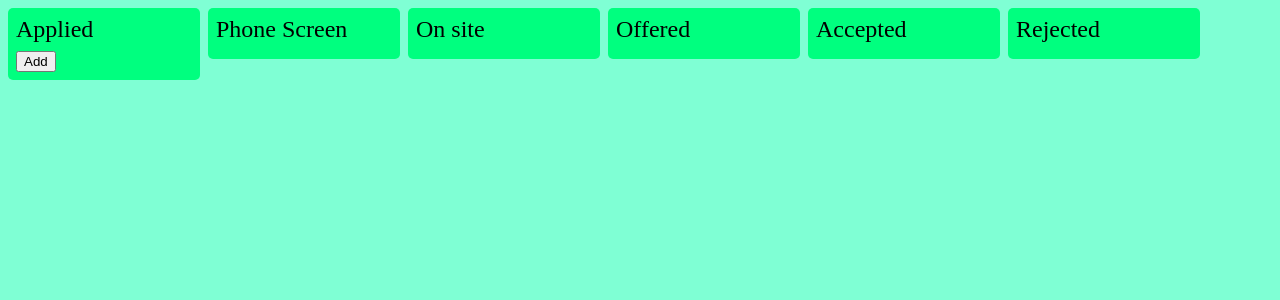
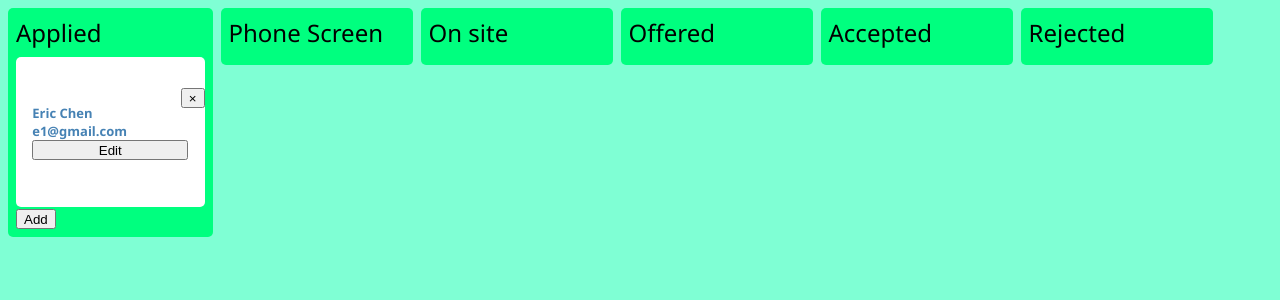
Before and after one commit to echen831/dnd_kanban, a React (Create React App) app: page / in a window 1280 px wide. Shown: the top 300 px of the page. Built offline with nearby package versions, Linux system fonts and the light colour scheme.

Commit message:
update style

```diff
--- a/src/App.css
+++ b/src/App.css
@@ -1,4 +1,5 @@
 body {
+  font-family: 'Segoe UI', Tahoma, Geneva, Verdana, sans-serif;
   margin: 0;
   padding: 0;
 }
@@ -68,6 +69,7 @@ body {
 }
 
 .item-container {
+  position: relative;
   font-size: small;
 }
 
@@ -76,12 +78,42 @@ form {
   flex-direction: column;
 }
 
+button {
+  cursor: pointer;
+  height: 1.5em;
+}
+
 .item-container div {
   display: flex;
   justify-content: space-between;
-  min-width: 10em;
+  min-width: 12em;
+  margin: .25em;
 }
 
 .item-container input {
+  font-size: xx-small;
   width: 10em;
 }
+
+.item-container textarea {
+  font-size: xx-small;
+  width: 10em;
+  height: 6em;
+}
+
+.info-container {
+  display: flex;
+  flex-direction: column;
+  padding: 1em;
+}
+
+.edit-container {
+  display: flex;
+  flex-direction: column;
+}
+
+#close-btn {
+  position: absolute;
+  top: 0;
+  right: 0;
+}
--- a/src/component/dnd.jsx
+++ b/src/component/dnd.jsx
@@ -4,7 +4,7 @@ import { Item } from './item';
 //[Applied] [Phone Screen] [On site] [Offered] [Accepted] [Rejected]
 
 const INITIALDATA = [
-    { title: 'Applied', items: [] },
+    { title: 'Applied', items: [{ name: 'Eric Chen', email: 'e1@gmail.com', comment: '' }] },
     { title: 'Phone Screen', items: [] },
     { title: 'On site', items: [] },
     { title: 'Offered', items: [] },
@@ -51,45 +51,51 @@ export const DND = (props) => {
     }
 
     const addItems = (col) => {
-        setList(oldList => {
-            let newList = JSON.parse(JSON.stringify(oldList))
-            newList[col].items.push({ name: '', email: '', phone: '' })
-            return newList
-        })
+        let newList = [...list];
+        newList[col].items.push({ name: '', email: '', comment: '' });
+        setList(newList)
+
+        // setList(oldList => {
+        //     let newList = JSON.parse(JSON.stringify(oldList))
+        //     newList[col].items.push({ name: '', email: '', phone: '' })
+        //     return newList
+        // })
     }
 
 
     const removeItem = (params) => {
+        let newList = [...list];
+        newList[params.grpIdx].items = newList[params.grpIdx].items.slice(0, params.itemIdx).concat(newList[params.grpIdx].items.slice(params.itemIdx + 1))
+        setList(newList)
+        // setList(oldList => {
+        //     let newList = JSON.parse(JSON.stringify(oldList))
+        //     newList[params.grpIdx].items = newList[params.grpIdx].items.slice(0, params.itemIdx).concat(newList[params.grpIdx].items.slice(params.itemIdx + 1))
+        //     return newList
+        // })
+    }
+
+    // const update = (data, params) => {
+    //     let newList = [...list];
+    //     newList[params.grpIdx].items[params.itemIdx] = {
+    //         name: data.name,
+    //         email: data.email,
+    //         phone: data.phone
+    //     }
+
+    //     setList(newList);
+    // }
+
+    const update = (field, text, params) => {
+
+
         setList(oldList => {
             let newList = JSON.parse(JSON.stringify(oldList))
-            newList[params.grpIdx].items = newList[params.grpIdx].items.slice(0, params.itemIdx).concat(newList[params.grpIdx].items.slice(params.itemIdx + 1))
+            newList[params.grpIdx].items[params.itemIdx][field] = text
             return newList
-
         })
+        // textInput.current.value = ''
+        // setEditTitle(false)
     }
-
-    const update = (data, params) => {
-        let newList = [...list]
-        newList[params.grpIdx].items[params.itemIdx] = {
-            name: data.name,
-            email: data.email,
-            phone: data.phone
-        }
-
-        setList(newList);
-    }
-
-    // const update = (field, text, params) => {
-
-
-    //     setList(oldList => {
-    //         let newList = JSON.parse(JSON.stringify(oldList))
-    //         newList[params.grpIdx].items[params.itemIdx][field] = text
-    //         return newList
-    //     })
-    //     // textInput.current.value = ''
-    //     // setEditTitle(false)
-    // }
 
     const getStyles = (params) => {
         const currentItem = dragItem.current
--- a/src/component/item.jsx
+++ b/src/component/item.jsx
@@ -2,51 +2,58 @@ import React, { useState, useRef } from 'react';
 
 export const Item = ({ item, update, removeItem, grpIdx, itemIdx}) => {
 
-    const [editName, setEditName] = useState(false);
-    const [editEmail, setEditEmail] = useState(false);
+    const [edit, setEdit] = useState(false);
 
     const [name, setName] = useState(item.name);
     const [email, setEmail] = useState(item.email);
-    const [phone, setPhone] = useState(item.phone);
+    const [comment, setComment] = useState(item.comment);
 
 
     const nameInput = useRef();
     const emailInput = useRef();
-    const phoneInput = useRef();
+    const commentInput = useRef();
 
-    // const handleUpdate = (field, text, params) => {
-    //     update(field, text, params);
+    const handleUpdate = (field, text, params) => {
+        update(field, text, params);
 
-    //     switch (field) {
-    //         case "name":
-    //             setEditName(false);
-    //             nameInput.current.value = ""
-    //             break;
-    //         case "email":
-    //             setEditEmail(false);
-    //             emailInput.current.value = ""
-    //             break;
-    //         default:
-    //             break;
-    //     }
-    // }
+        switch (field) {
+            case "name":
+                setEdit(false);
+                nameInput.current.value = ""
+                break;
+            case "email":
+                setEdit(false);
+                emailInput.current.value = ""
+                break;
+            case "comment":
+                setEdit(false);
+                commentInput.current.value = ""
+                break;
+            default:
+                break;
+        }
+    }
 
-    const handleUpdate = (e, data, params) => {
+    const handleSubmit = (e, data, params) => {
         e.preventDefault();
-        update(data, params)
+        update(data, params);
+
+        nameInput.current.value = "";
+        emailInput.current.value = "";
+        commentInput.current.value = "";
     }
 
     const handleChange = (e, field) => {
 
         switch (field) {
             case "name":
-                setName(e.currentTarget.value)
+                setName(e.currentTarget.value);
                 break;
             case "email":
                 setEmail(e.currentTarget.value)
                 break;
-            case "phone":
-                setPhone(e.currentTarget.value)
+            case "comment":
+                setComment(e.currentTarget.value)
                 break;
             default:
                 break;
@@ -54,30 +61,30 @@ export const Item = ({ item, update, removeItem, grpIdx, itemIdx}) => {
     }
 
     return (
-        <div className="item-container" onSubmit={(e)=>handleUpdate(e, {name, email, phone}, {grpIdx, itemIdx})}>
-            <form action="">
-                <input type="text" ref={nameInput} value={name} placeholder="Name" onChange={(e)=>handleChange(e,"name")}/>
-                <input type="text" ref={emailInput} value={email} placeholder="Email" onChange={(e) => handleChange(e, "email")}/>
-                <input type="text" ref={phoneInput} value={phone} placeholder="Phone" onChange={(e) => handleChange(e, "phone")}/>
-                <button type="submit">Update</button>
-            </form>
-            {/* <div>
+        <div className="item-container" >
+            <button id="close-btn" onClick={() => removeItem({ grpIdx, itemIdx })}>&times;</button>
+            <div className="info-container">
                 <p>{item.name.length ? item.name : 'Name'}</p>
-                <button onClick={() => setEditName(!editName)}>Edit</button>
+                <p>{item.email.length ? item.email : 'Email'}</p>
+                <p>{item.comment.length ? item.comment : ''}</p>
+                <button onClick={() => setEdit(!edit)}>Edit</button>
             </div>
-            <div id={!editName ? 'hide' : ''}>
-                <input type="text" ref={nameInput} />
-                <button onClick={() => handleUpdate("name", nameInput.current.value, { grpIdx, itemIdx })}>Update</button>
+
+
+            <div className="edit-container" id={!edit ? 'hide' : ''}>
+                <div >
+                    <input type="text" placeholder="Name" value={name} ref={nameInput} onChange={(e) => handleChange(e, "name")}/>
+                    <button onClick={() => handleUpdate("name", nameInput.current.value, { grpIdx, itemIdx })}>Update</button>
+                </div>
+                <div >
+                    <input type="text" placeholder="Email" value={email} ref={emailInput} onChange={(e) => handleChange(e, "email")}/>
+                    <button onClick={() => handleUpdate("email", emailInput.current.value, { grpIdx, itemIdx })}>Update</button>
+                </div>
+                <div >
+                    <textarea type="text" placeholder="Comments" value={comment} ref={commentInput} onChange={(e) => handleChange(e, "comment")} />
+                    <button onClick={() => handleUpdate("comment", commentInput.current.value, { grpIdx, itemIdx })}>Update</button>
+                </div>
             </div>
-            <div>
-                <p>{item.email.length ? item.email : 'Email'}</p>
-                <button onClick={() => setEditEmail(!editEmail)}>Edit</button>
-            </div>
-            <div id={!editEmail ? 'hide' : ''}>
-                <input type="text" ref={emailInput} />
-                <button onClick={() => handleUpdate("email", emailInput.current.value, { grpIdx, itemIdx })}>Update</button>
-            </div> */}
-            <button onClick={() => removeItem({ grpIdx, itemIdx })}>Remove</button>
         </div>
     )
 }
```
